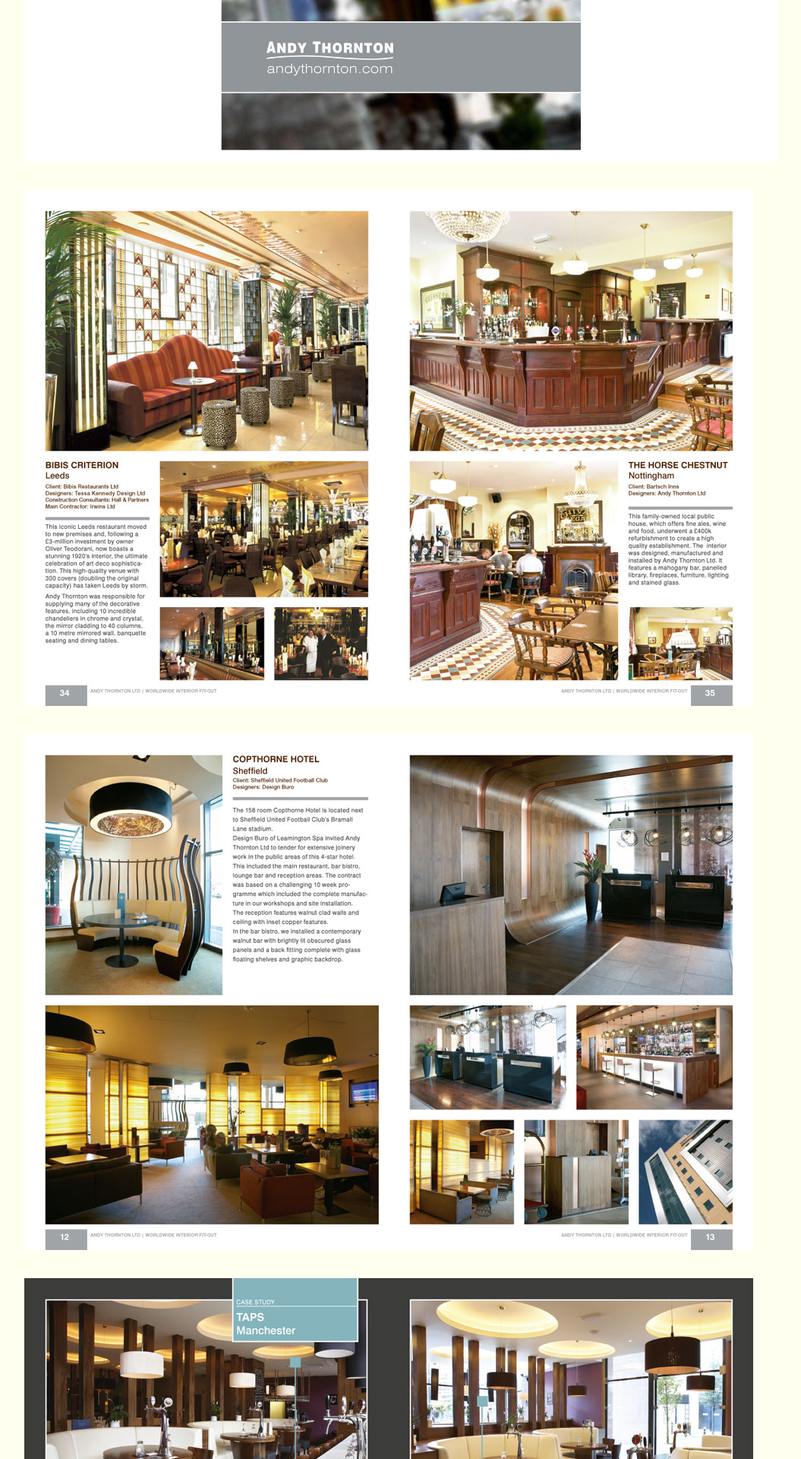
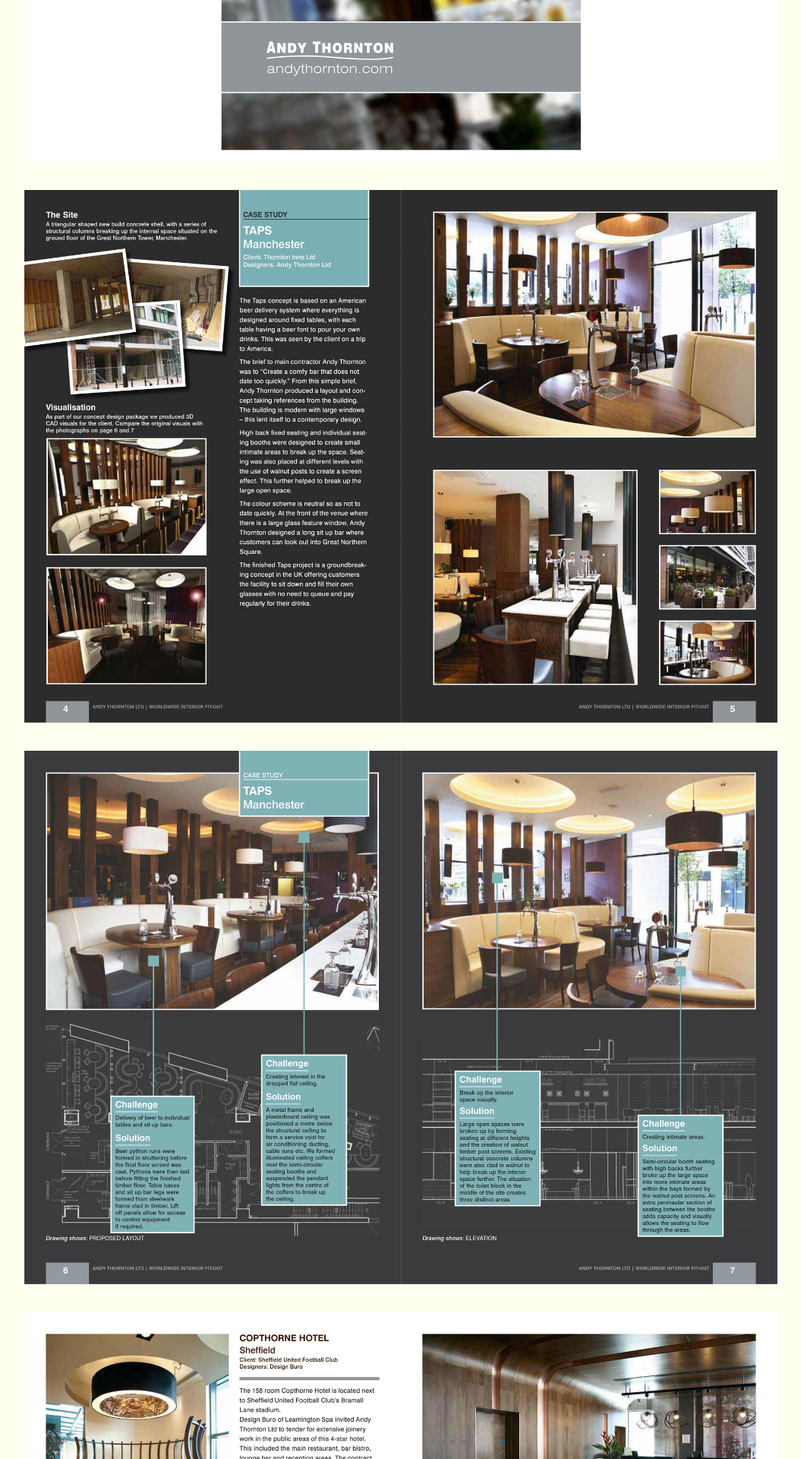
Before and after one commit to vimallen/gridbert, a Jekyll site: the page built from worldwide-interior-fit-out/index.md, in a window 1280 px wide. Shown: the part 827-2747 px from the top of the page at 76% size, without its empty margins (112-1167 px from the left). Built offline with Jekyll 4.4.1, drawn with Linux system fonts in a browser that asks for light colours.

Commit message:
new worldwide spreads

```diff
--- a/worldwide-interior-fit-out/index.md
+++ b/worldwide-interior-fit-out/index.md
@@ -9,7 +9,8 @@ permalink: /worldwide-interior-fit-out/
 A 48pp PUR bound document showcasing the many interior fit-out projects completed by the company over its 40 years.
 
 <figure><img src="../images/worldwide-cover.jpg" alt="worldwide-cover" /></figure>
-<figure><img src="../images/worldwide-spread-04.jpg" alt="worldwide-spread-04" /></figure>
-<figure><img src="../images/worldwide-spread-03.jpg" alt="worldwide-spread-03" /></figure>
-<figure><img src="../images/worldwide-spread-02.jpg" alt="worldwide-spread-02" /></figure>
-<figure><img src="../images/worldwide-spread-01.jpg" alt="worldwide-spread-01" /></figure>
+<figure><img src="../images/rebuild-worldwide4.jpg" alt="worldwide-spread" /></figure>
+<figure><img src="../images/rebuild-worldwide5.jpg" alt="worldwide-spread" /></figure>
+<figure><img src="../images/rebuild-worldwide8.jpg" alt="worldwide-spread" /></figure>
+<figure><img src="../images/rebuild-worldwide14.jpg" alt="worldwide-spread" /></figure>
+<figure><img src="../images/rebuild-worldwide21.jpg" alt="worldwide-spread" /></figure>
```
Also changed, not shown: images/rebuild-worldwide14.jpg (added), images/rebuild-worldwide21.jpg (added), images/rebuild-worldwide4.jpg (added), images/rebuild-worldwide5.jpg (added), images/rebuild-worldwide8.jpg (added).
